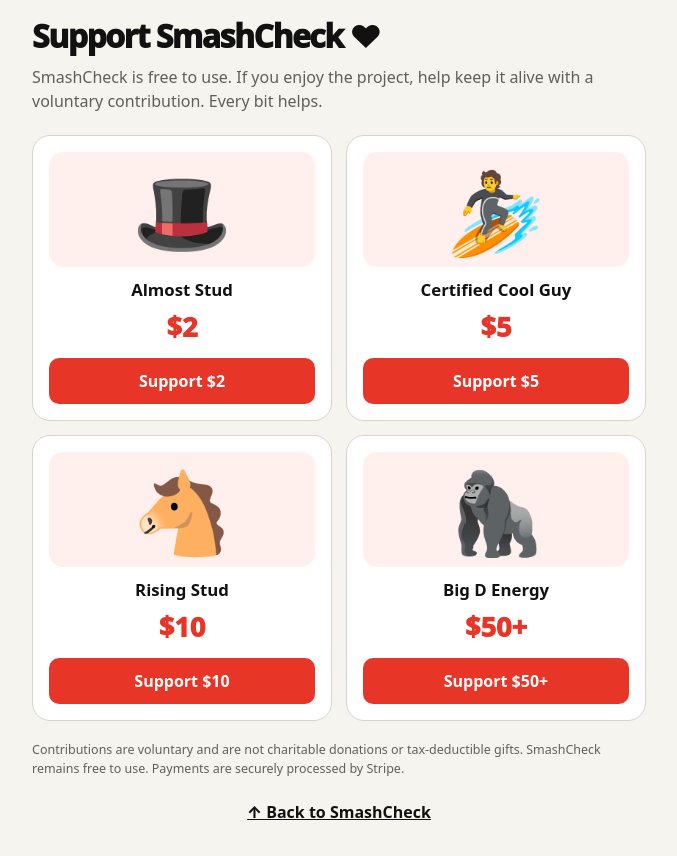
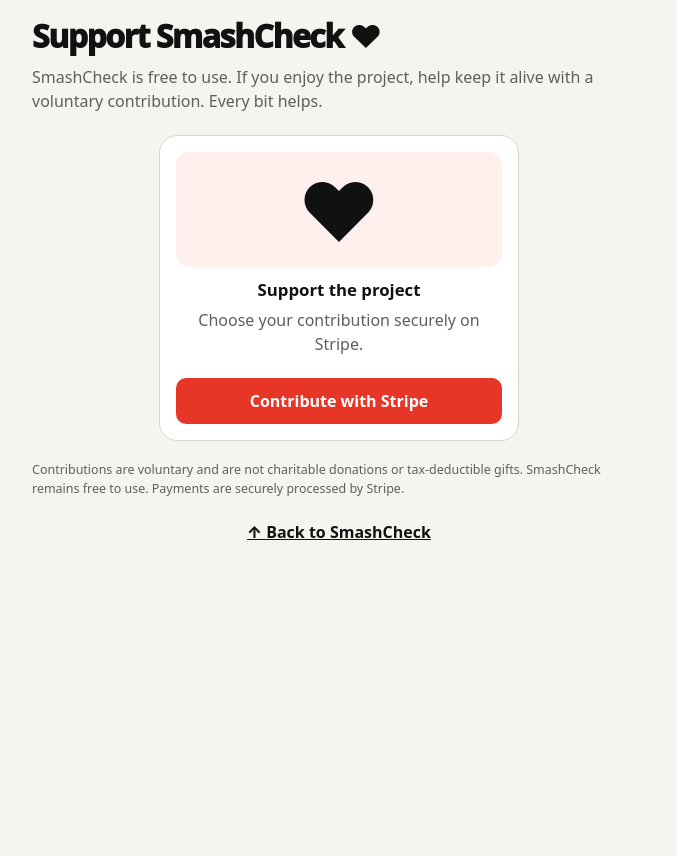
Before and after one commit to RYOTT77/SmashCheck, a website: page index.html in a window 1280 px wide. Shown: the part 900-1756 px from the top of the page, without its empty margins (301-978 px from the left). After the commit the page ends 1493 px from the top, so only its background shows below. Drawn offline with Linux system fonts and the light colour scheme.

Commit message:
Update header with logo and modify support section
Added a brand logo to the header and updated support button link. Removed old tier grid and pricing sections for contributions.

```diff
--- a/index.html
+++ b/index.html
@@ -1,4 +1,3 @@
-
 <!DOCTYPE html>
 <html lang="en">
 <head>
@@ -18,7 +17,6 @@
 }
 
 * { box-sizing: border-box; }
-
 html { scroll-behavior: smooth; }
 
 body {
@@ -43,10 +41,21 @@
 }
 
 header {
+  display: flex;
+  align-items: center;
+  gap: 10px;
   font-size: clamp(2rem, 8vw, 2.8rem);
   font-weight: 1000;
   letter-spacing: -3px;
   white-space: nowrap;
+}
+
+.brand-logo {
+  width: 58px;
+  height: 58px;
+  object-fit: cover;
+  border-radius: 14px;
+  flex: 0 0 auto;
 }
 
 header span { color: var(--red); }
@@ -213,12 +222,6 @@
   margin: 0 0 22px;
 }
 
-.tier-grid {
-  display: grid;
-  grid-template-columns: repeat(2, minmax(0, 1fr));
-  gap: 14px;
-}
-
 .tier {
   background: white;
   border: 1px solid var(--border);
@@ -243,13 +246,6 @@
   font-size: 1.05rem;
   line-height: 1.2;
   margin: 8px 0;
-}
-
-.tier-price {
-  color: var(--red);
-  font-size: 1.7rem;
-  font-weight: 1000;
-  margin: 5px 0 13px;
 }
 
 .tier-link {
@@ -283,7 +279,6 @@
 @media (max-width: 420px) {
   .header-bar { gap: 8px; }
   .support-button { padding: 10px; font-size: .8rem; }
-  .tier-grid { gap: 9px; }
   .tier { padding: 11px; }
   .tier-icon { min-height: 90px; font-size: 4rem; }
 }
@@ -305,8 +300,21 @@
 <main>
 
 <div class="header-bar">
-  <header>♡ Smash<span>Check</span></header>
-  <a class="support-button" href="#support">♥ Support</a>
+  <header>
+    <img
+      class="brand-logo"
+      src="ChatGPT%20Image%20Oct%2030,%202026,%2005_34_32%20PM.jpg"
+      alt="SmashCheck pincushion logo"
+    >
+    Smash<span>Check</span>
+  </header>
+
+  <a
+    class="support-button"
+    href="https://donate.stripe.com/bJe5kE2c3cco29i6bfgjC00"
+    target="_blank"
+    rel="noopener noreferrer"
+  >♥ Support</a>
 </div>
 
 <section class="card">
@@ -387,8 +395,6 @@
   </div>
 </section>
 
-<!-- SUPPORT / STRIPE PAYMENT LINKS -->
-
 <section id="support" class="support-section">
 
 <h2 class="support-heading">Support SmashCheck ♥</h2>
@@ -399,56 +405,18 @@
 Every bit helps.
 </p>
 
-<div class="tier-grid">
-
-  <article class="tier">
-    <div class="tier-icon" aria-hidden="true">🎩</div>
-    <h3>Almost Stud</h3>
-    <p class="tier-price">$2</p>
-    <a
-      class="tier-link"
-      href="YOUR_ALMOST_STUD_STRIPE_LINK"
-      target="_blank"
-      rel="noopener noreferrer"
-    >Support $2</a>
-  </article>
-
-  <article class="tier">
-    <div class="tier-icon" aria-hidden="true">🏄</div>
-    <h3>Certified Cool Guy</h3>
-    <p class="tier-price">$5</p>
-    <a
-      class="tier-link"
-      href="YOUR_CERTIFIED_COOL_GUY_STRIPE_LINK"
-      target="_blank"
-      rel="noopener noreferrer"
-    >Support $5</a>
-  </article>
-
-  <article class="tier">
-    <div class="tier-icon" aria-hidden="true">🐴</div>
-    <h3>Rising Stud</h3>
-    <p class="tier-price">$10</p>
-    <a
-      class="tier-link"
-      href="YOUR_RISING_STUD_STRIPE_LINK"
-      target="_blank"
-      rel="noopener noreferrer"
-    >Support $10</a>
-  </article>
-
-  <article class="tier">
-    <div class="tier-icon" aria-hidden="true">🦍</div>
-    <h3>Big D Energy</h3>
-    <p class="tier-price">$50+</p>
-    <a
-      class="tier-link"
-      href="YOUR_BIG_D_ENERGY_STRIPE_LINK"
-      target="_blank"
-      rel="noopener noreferrer"
-    >Support $50+</a>
-  </article>
-
+<div class="tier" style="max-width:360px;margin:0 auto;">
+  <div class="tier-icon" aria-hidden="true">♥</div>
+  <h3>Support the project</h3>
+  <p class="support-intro">
+    Choose your contribution securely on Stripe.
+  </p>
+  <a
+    class="tier-link"
+    href="https://donate.stripe.com/bJe5kE2c3cco29i6bfgjC00"
+    target="_blank"
+    rel="noopener noreferrer"
+  >Contribute with Stripe</a>
 </div>
 
 <p class="support-disclaimer">
```
